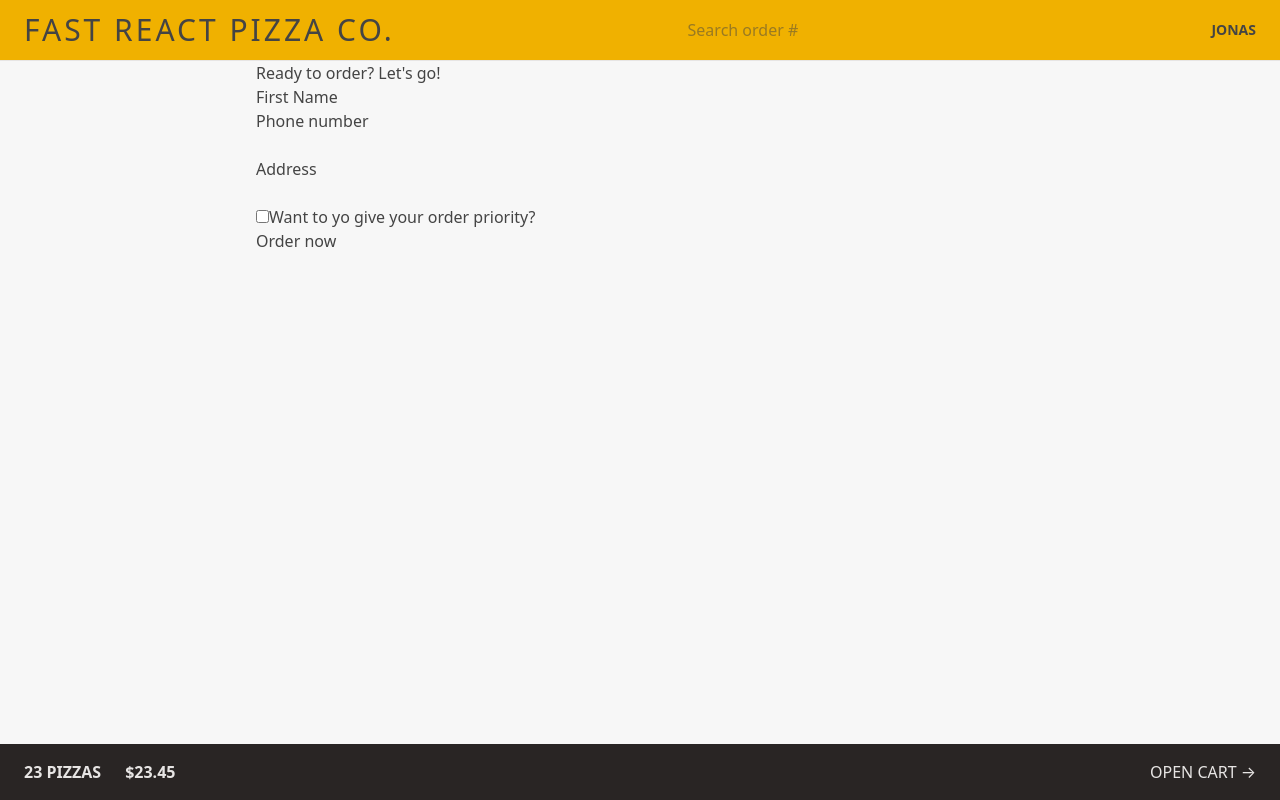
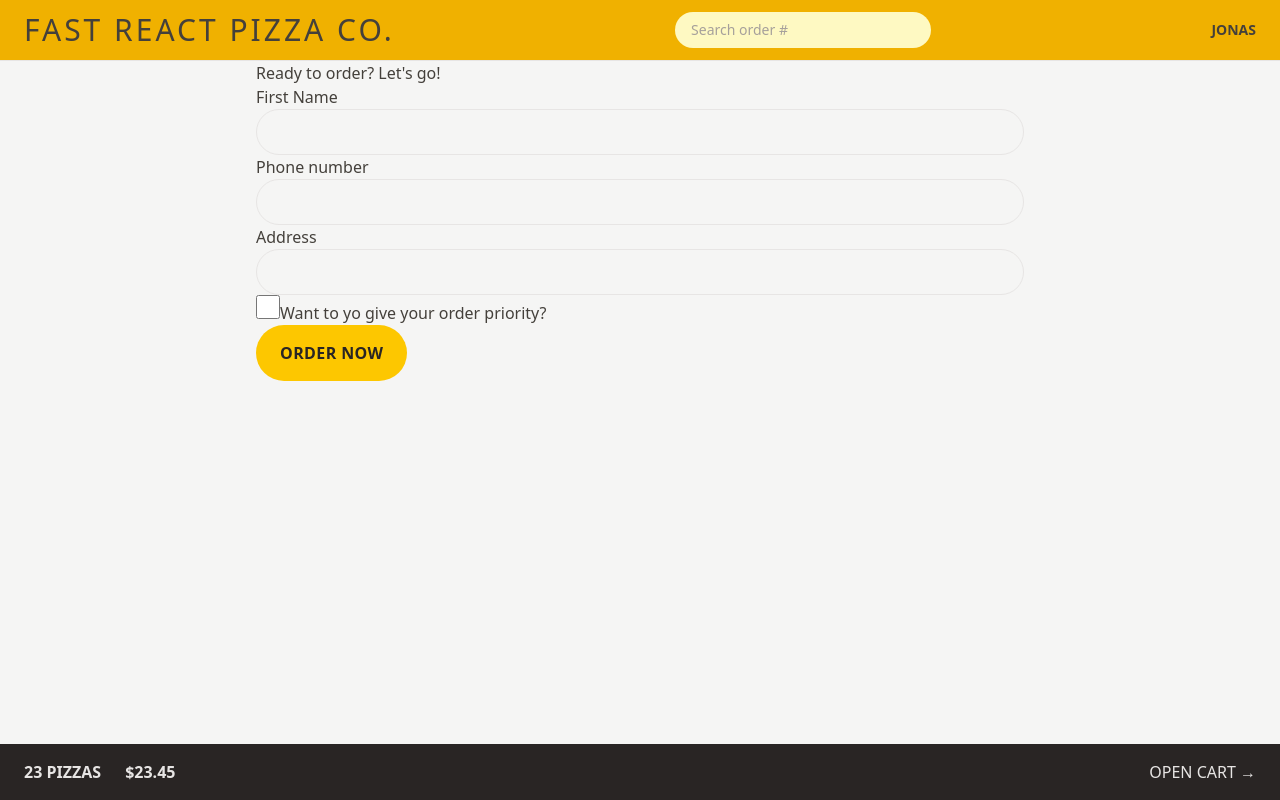
Before and after one commit to Abdulai059/Pizza-Restaurant, a React (Vite) app: page /order/new in a window 1280 px wide. Built offline with nearby package versions, Linux system fonts and the light colour scheme.

Commit message:
update on styling

```diff
--- a/src/features/cart/Cart.jsx
+++ b/src/features/cart/Cart.jsx
@@ -1,4 +1,5 @@
 import { Link } from "react-router-dom";
+import LinkButton from "@/ui/LinkButton";
 
 // const fakeCart = [
 //   {
@@ -29,9 +30,9 @@ function Cart() {
 
   return (
     <div>
-      <Link to="/menu" className="text-sm text-blue-500 hover:text-blue-600">
+      <LinkButton>
         &larr; Back to menu
-      </Link>
+      </LinkButton>
 
       <h2>Your cart, %NAME%</h2>
 
--- a/src/features/order/CreateOrder.jsx
+++ b/src/features/order/CreateOrder.jsx
@@ -1,5 +1,6 @@
 import { Form, useActionData, useNavigation } from "react-router-dom";
 import Cart from "../cart/Cart";
+import Button from "@/ui/Button";
 
 // import { useState } from "react";
 
@@ -36,7 +37,7 @@ const fakeCart = [
 function CreateOrder() {
   const navigation = useNavigation();
   const isSubmitting = navigation.state === "submitting";
-  const formErros = useActionData();
+  const formErrors = useActionData();
 
   // const [withPriority, setWithPriority] = useState(false);
 
@@ -49,20 +50,20 @@ function CreateOrder() {
       <Form method="POST">
         <div>
           <label>First Name</label>
-          <input type="text" name="customer" required />
+          <input type="text" name="customer" required className="input" />
         </div>
 
         <div>
           <label>Phone number</label>
           <div>
-            <input type="tel" name="phone" required />
+            <input type="tel" name="phone" required className="input" />
           </div>
-          {formErros?.phone && <p>{formErros.phone}</p>}
+          {formErrors?.phone && <p>{formErrors.phone}</p>}
         </div>
         <div>
           <label>Address</label>
           <div>
-            <input type="text" name="address" required />
+            <input type="text" name="address" required className="input" />
           </div>
         </div>
 
@@ -73,15 +74,17 @@ function CreateOrder() {
             id="priority"
             // value={withPriority}
             // onChange={(e) => setWithPriority(e.target.checked)}
+
+            className="h-6 w-6 accent-yellow-400 focus:ring focus:ring-yellow-300 focus:ring-offset-2 focus:outline-none"
           />
           <label htmlFor="priority">Want to yo give your order priority?</label>
         </div>
 
         <div>
           <input type="hidden" name="cart" value={JSON.stringify(cart)} />
-          <button disabled={isSubmitting}>
+          <Button disabled={isSubmitting}>
             {isSubmitting ? "Placing order...." : "Order now"}
-          </button>
+          </Button>
         </div>
       </Form>
     </div>
--- a/src/features/order/SearchOrder.jsx
+++ b/src/features/order/SearchOrder.jsx
@@ -18,6 +18,7 @@ function SearchOrder() {
         placeholder="Search order #"
         value={query}
         onChange={(e) => setQuery(e.target.value)}
+        className="focus:ring-opacity-50 w-28 rounded-full bg-yellow-100 px-4 py-2 text-sm placeholder:text-stone-400 focus:ring focus:ring-yellow-500 focus:outline-none sm:w-64 sm:focus:w-72"
       />
     </form>
   );
--- a/src/features/user/CreateUser.jsx
+++ b/src/features/user/CreateUser.jsx
@@ -1,4 +1,5 @@
 import { useState } from "react";
+import Button from "@/ui/Button";
 
 function CreateUser() {
   const [username, setUsername] = useState("");
@@ -18,12 +19,12 @@ function CreateUser() {
         placeholder="Your full name"
         value={username}
         onChange={(e) => setUsername(e.target.value)}
-        className="w-72 "
+        className="input w-72 mb-8"
       />
 
       {username !== "" && (
         <div>
-          <button>Start ordering</button>
+          <Button>Start ordering</Button>
         </div>
       )}
     </form>
--- a/src/index.css
+++ b/src/index.css
@@ -1,17 +1,9 @@
 @import "tailwindcss";
 
-body {
-  font-family: system-ui, -apple-system, BlinkMacSystemFont, "Segoe UI", Roboto,
-    Oxygen, Ubuntu, Cantarell, "Open Sans", "Helvetica Neue", sans-serif;
-  background-color: #f7f7f7;
-  color: #444;
-}
-
-.layout {
-  display: grid;
-  grid-template-rows: auto 1fr auto;
-  gap: 32px;
-  height: 100dvh;
+@layer components{
+  .input{
+    @apply  w-full rounded-full border border-stone-200 px-4 py-2 text-sm transition-all duration-300 placeholder:text-stone-400 focus:ring focus:ring-yellow-400 focus:outline-none md:px-6 md:py-3
+  }
 }
 
 /* https://dev.to/afif/i-made-100-css-loaders-for-your-next-project-4eje */
--- /dev/null
+++ b/src/ui/Button.jsx
@@ -0,0 +1,12 @@
+function Button({ children, disabled }) {
+  return (
+    <button
+      disable={disabled}
+      className="inline-block rounded-full bg-yellow-400 px-4 py-3 font-semibold tracking-wide text-stone-800 uppercase transition-colors duration-300 hover:bg-yellow-300 hover:ring hover:ring-yellow-300 hover:ring-offset-2 focus:bg-yellow-300 focus:ring focus:ring-yellow-300 focus:ring-offset-2 focus:outline-none disabled:cursor-not-allowed sm:px-6 sm:py-4"
+    >
+      {children}
+    </button>
+  );
+}
+
+export default Button;
--- /dev/null
+++ b/src/ui/LinkButton.jsx
@@ -0,0 +1,11 @@
+import { Link } from "react-router-dom";
+
+function LinkButton({ children, to }) {
+  return (
+    <Link to="/menu" className="text-sm text-blue-500 hover:text-blue-600">
+      {children}
+    </Link>
+  );
+}
+
+export default LinkButton;
```
